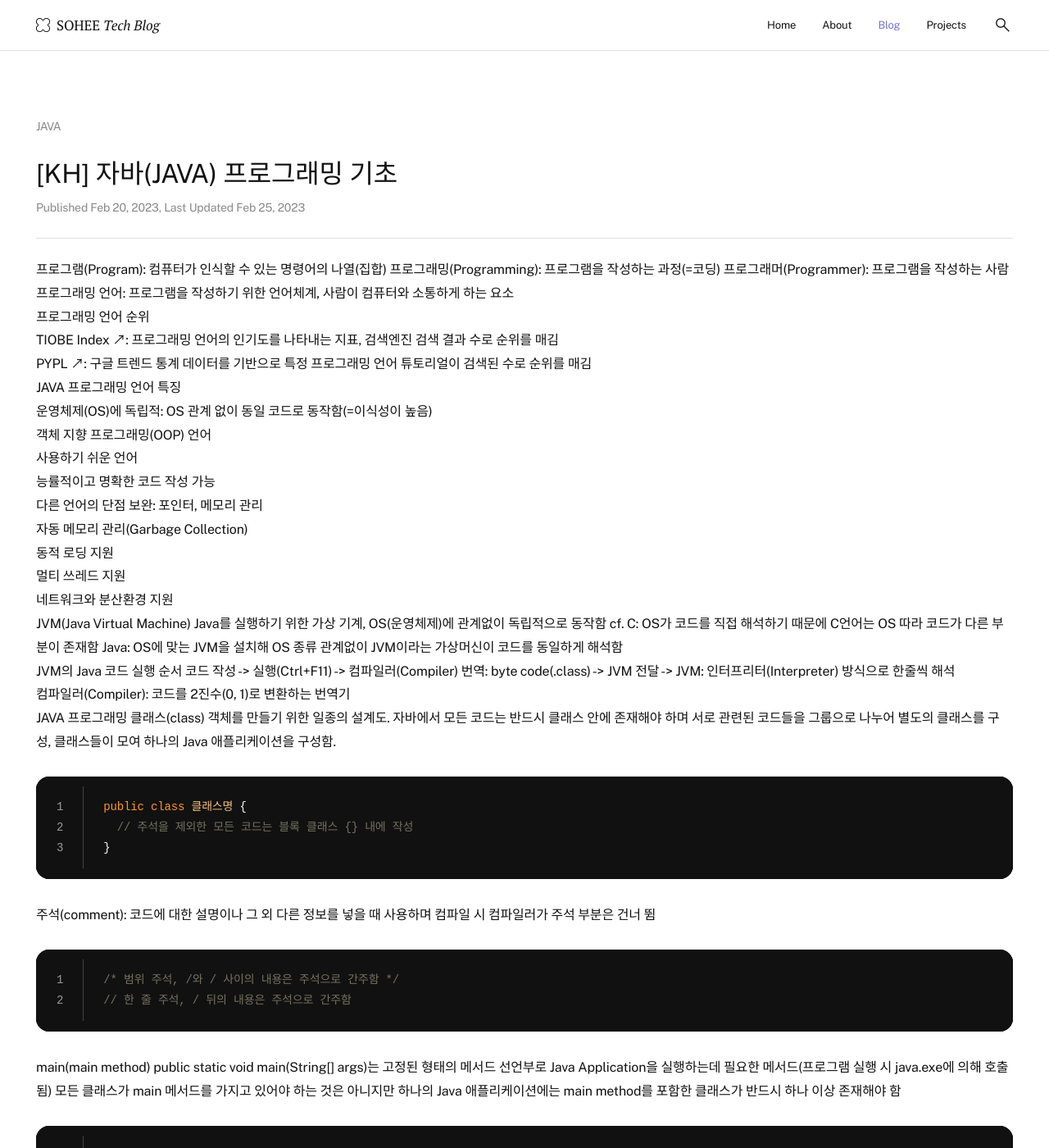
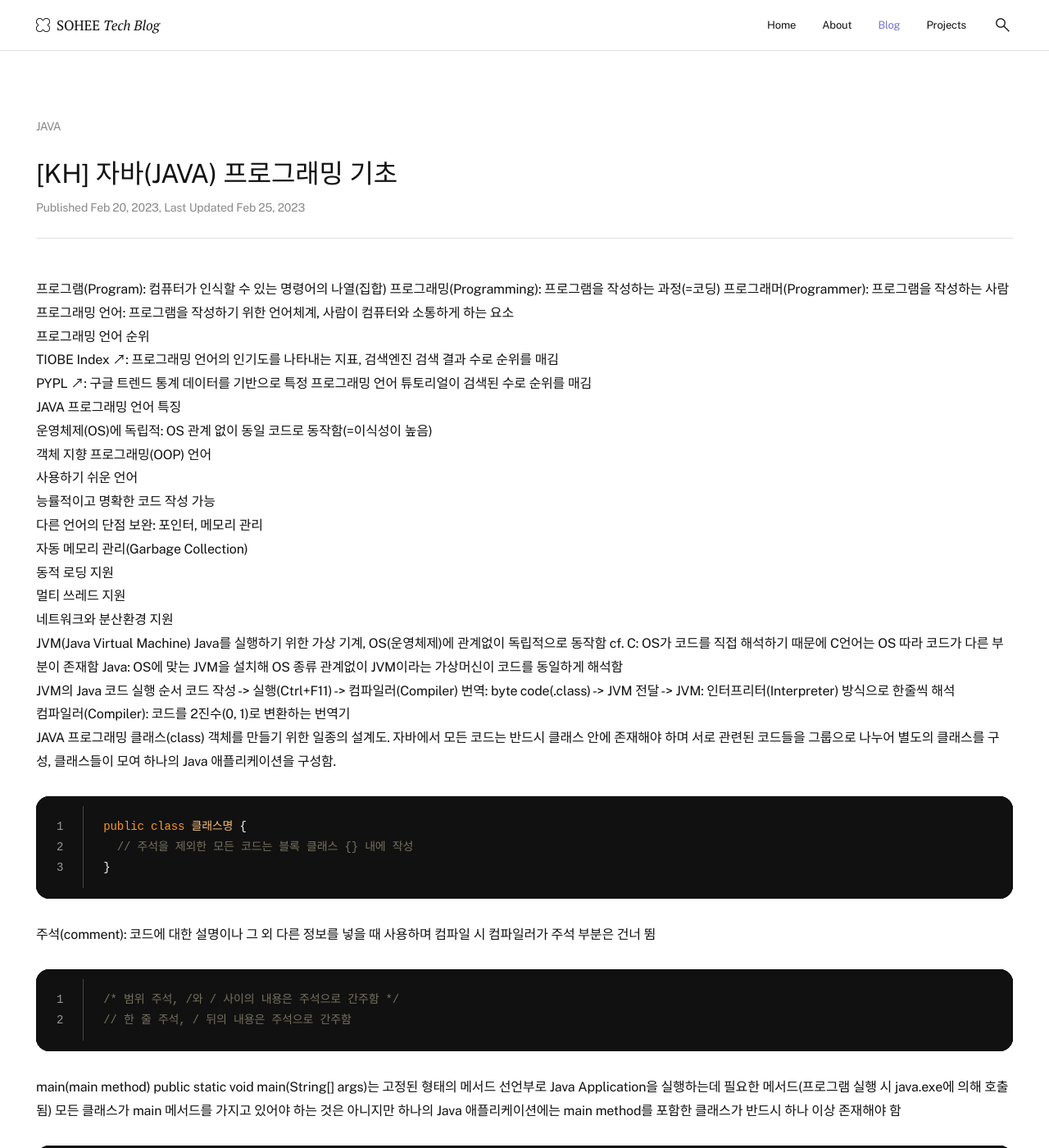
Before and after one commit to soheetech/soheetech.github.io, a Jekyll site: the page built from _posts/2023-02-25-kh-01-java-basic.md, in a window 1280 px wide and 1400 px high. Shown: the whole window at 82% size. Built offline with Jekyll 4.4.1, drawn with Linux system fonts in a browser that asks for light colours.

Commit message:
Update post.css

```diff
--- a/assets/css/post.css
+++ b/assets/css/post.css
@@ -33,7 +33,7 @@
 
 .page-post .post-meta {
   padding-bottom: var(--size-50);
-  margin-bottom: var(--size-50);
+  margin-bottom: var(--size-70);
   border-bottom: 1px solid var(--color-gray);
 }
 
```
